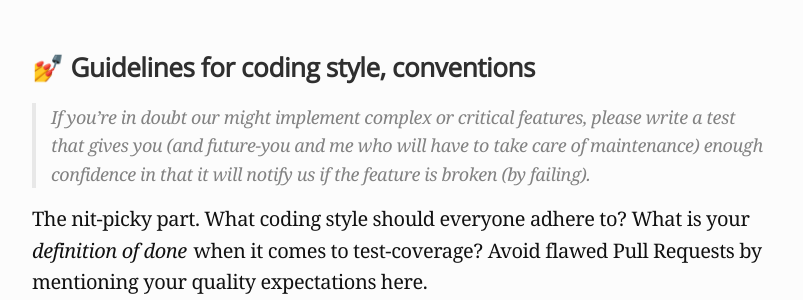
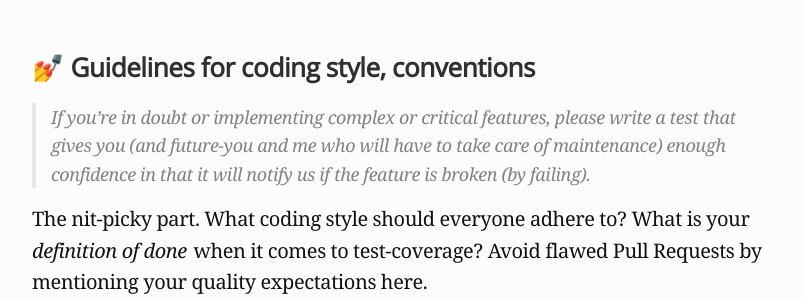
Before and after one commit to rradczewski/ymmv, a Jekyll site: the page built from _posts/2017-10-15-What-makes-a-good-README.md, in a window 1280 px wide and 900 px high, scrolled down 4575 px. Shown: the part 155-455 px from the top of the window, without its empty margins (238-1041 px from the left). Built offline with Jekyll 4.4.1, drawn with Linux system fonts in a browser that asks for light colours.

Commit message:
Fix little typo in quote from real README

```diff
--- a/_posts/2017-10-15-What-makes-a-good-README.md
+++ b/_posts/2017-10-15-What-makes-a-good-README.md
@@ -102,7 +102,7 @@ The *Tooling* chapter should answer questions related to the tools you use every
 
 ### 💅 Guidelines for coding style, conventions
 
-> If you're in doubt our might implement complex or critical features, please write a test that gives you (and future-you and me who will have to take care of maintenance) enough confidence in that it will notify us if the feature is broken (by failing).
+> If you're in doubt or implementing complex or critical features, please write a test that gives you (and future-you and me who will have to take care of maintenance) enough confidence in that it will notify us if the feature is broken (by failing).
 
 The nit-picky part. What coding style should everyone adhere to? What is your *definition of done* when it comes to test-coverage? Avoid flawed Pull Requests by mentioning your quality expectations here.
 
```
